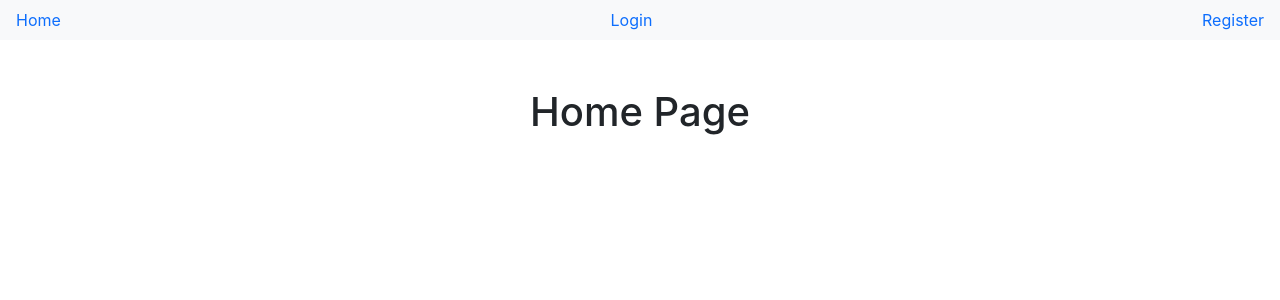
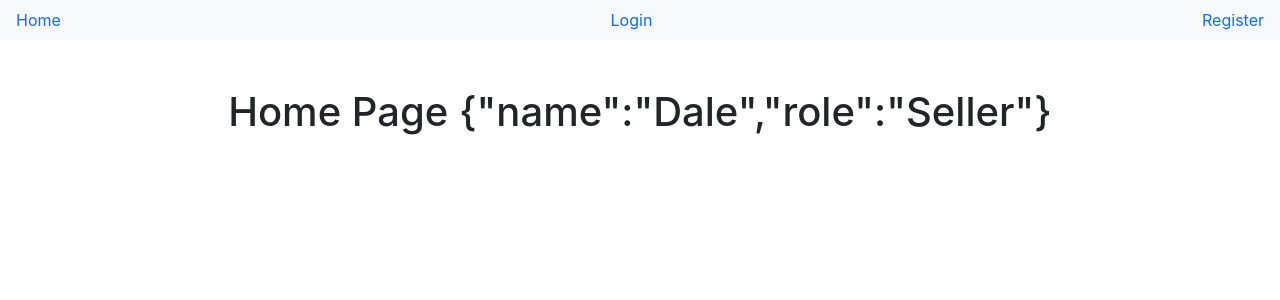
Before and after one commit to railsudemydale2/Booking, a React (Create React App) app: page / in a window 1280 px wide. Shown: the top 300 px of the page. Built offline with nearby package versions, Linux system fonts and the light colour scheme.

Commit message:
Implemented the functionality to access redux state

```diff
--- a/src/booking/Home.js
+++ b/src/booking/Home.js
@@ -1,7 +1,13 @@
-
+import { userSelector, useSelector, useStore } from 'react-redux';
 
 const Home = () => {
-  return <div className="container-fluid h1 p-5 text-center">Home Page</div>;
+  const { user } = useSelector((state) => ({ ...state }));
+
+  return (
+    <div className="container-fluid h1 p-5 text-center">
+      Home Page {JSON.stringify(user)}
+    </div>
+  );
 };
 
 export default Home;
--- a/src/index.js
+++ b/src/index.js
@@ -4,27 +4,14 @@ import './index.css';
 import App from './App';
 import reportWebVitals from './reportWebVitals';
 // 1. import from react-redux and redux
-import { createStore, combineReducers } from 'redux';
+import { createStore } from 'redux';
 import { Provider } from 'react-redux';
 import { composeWithDevTools } from 'redux-devtools-extension';
+import rootReducer from './reducers';
 
 // 2. create user reducer function
-// {type: 'LOGGED_IN_USER', payload: {name: 'Dale', role: 'Seller'}}
-const authReducer = (state = {}, action) => {
-  switch (action.type) {
-    case 'LOGGED_IN_USER':
-      return { ...state, ...action.payload };
-    case 'LOGOUT':
-      return action.payload;
-    default:
-      return state;
-  }
-};
 
 // 3. combine multiple reducers
-const rootReducer = combineReducers({
-  user: authReducer,
-});
 
 // 4. create redux store
 const store = createStore(rootReducer, composeWithDevTools());
--- /dev/null
+++ b/src/reducers/auth.js
@@ -0,0 +1,14 @@
+// {type: 'LOGGED_IN_USER', payload: {name: 'Dale', role: 'Seller'}}
+export const authReducer = (
+  state = { name: 'Dale', role: 'Seller' },
+  action
+) => {
+  switch (action.type) {
+    case 'LOGGED_IN_USER':
+      return { ...state, ...action.payload };
+    case 'LOGOUT':
+      return action.payload;
+    default:
+      return state;
+  }
+};
--- /dev/null
+++ b/src/reducers/index.js
@@ -0,0 +1,8 @@
+import { combineReducers } from 'redux';
+import {authReducer} from './auth';
+
+const rootReducer = combineReducers({
+  user: authReducer,
+});
+
+export default rootReducer;
```
